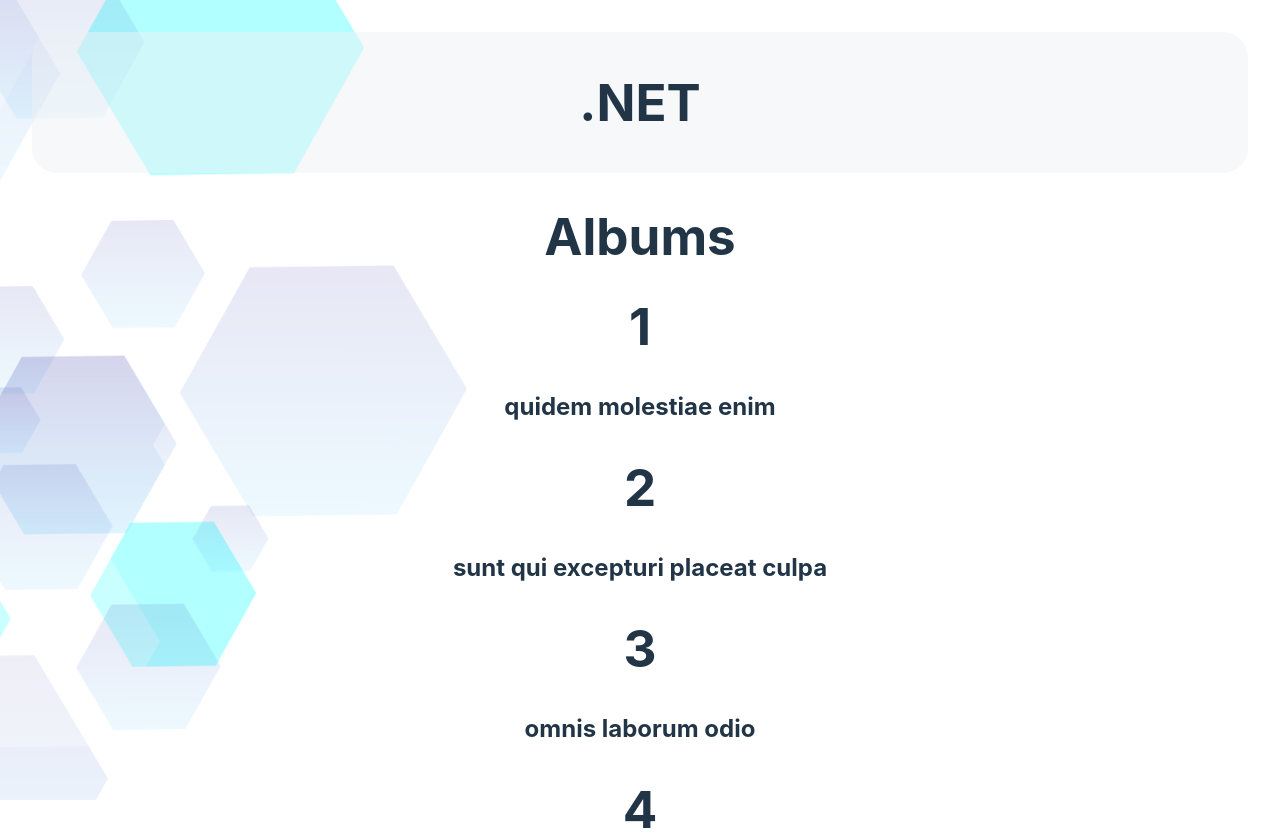
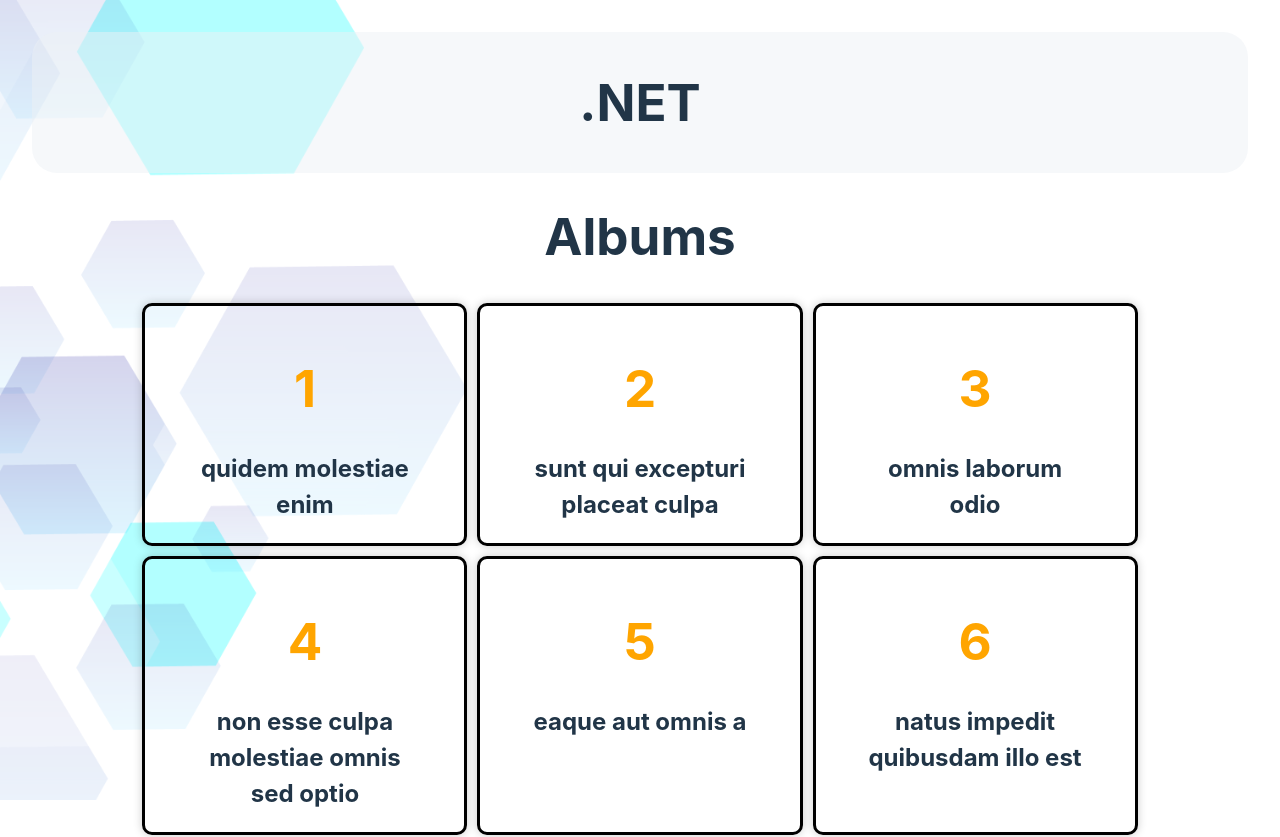
Before and after one commit to Tamar226/Rest-API-Social-Network-by-React, a React (Vite) app: page /1/albums in a window 1280 px wide. Shown: the top 837 px of the page. Built offline with nearby package versions, Linux system fonts and the light colour scheme; data requests are answered from the project's data file.

Commit message:
some css

```diff
--- a/src/components/Albums/AlbumTitle.jsx
+++ b/src/components/Albums/AlbumTitle.jsx
@@ -7,7 +7,7 @@ function AlbumTitle ({album}) {
   const {id} = useParams();
   const navigate = useNavigate();
   return (
-    <div onClick={()=>navigate(`/${id}/albums/${album.id}`)}>
+    <div className='singleAlbum' onClick={()=>navigate(`/${id}/albums/${album.id}`)}>
         <h1>{album.id}</h1>
         <h2>{album.title}</h2>
     </div>
--- a/src/components/Albums/Albums.jsx
+++ b/src/components/Albums/Albums.jsx
@@ -21,10 +21,10 @@ export default function Albums() {
   return (
     <div className='albums'>
       <h1>Albums</h1>
-
+      <div className='album'>
       {albums.map(album =>
         <AlbumTitle album={album} key={album.id}/>
-      )}
+      )}</div>
     </div>
   )
 }
--- a/src/components/Albums/AlbumsStyle.css
+++ b/src/components/Albums/AlbumsStyle.css
@@ -21,3 +21,30 @@ h4{
     box-sizing: border-box;
     border-radius: 15px;
 }
+.album{
+    display: flex;
+  flex-wrap: wrap;
+    justify-content: space-evenly;
+   width: 85%;
+justify-content: center;
+margin: auto;
+}
+.singleAlbum{
+
+    border: 3px solid black;
+    margin:5px;
+    padding: 8px;
+    width:27% ;
+    padding: 20px;
+    border-radius: 10px;
+    box-shadow: 0 0 10px rgba(0, 0, 0, 0.2);
+    text-align: center;
+}
+.singleAlbum h2{
+    width: 80%;
+    margin: auto;
+}
+.singleAlbum h1{
+color: orange;
+
+}
--- a/src/components/Albums/Picture.jsx
+++ b/src/components/Albums/Picture.jsx
@@ -1,7 +1,7 @@
 import React ,{useState}from 'react'
 import { useParams } from 'react-router-dom'
 import PictureEdit from './PictureEdit';
-
+import './AlbumsStyle.css'
 function Picture({ picture,setPictures }) {
   const [showUpdate, setShowUpdate] = useState(false);
 
```
